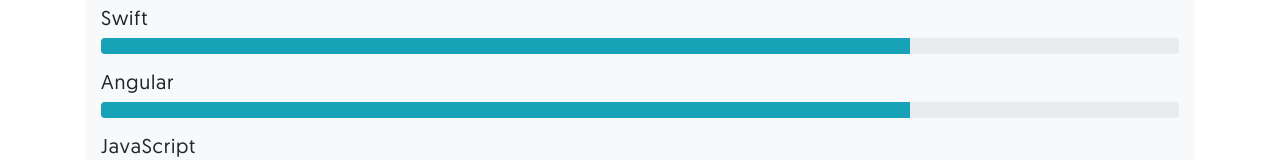
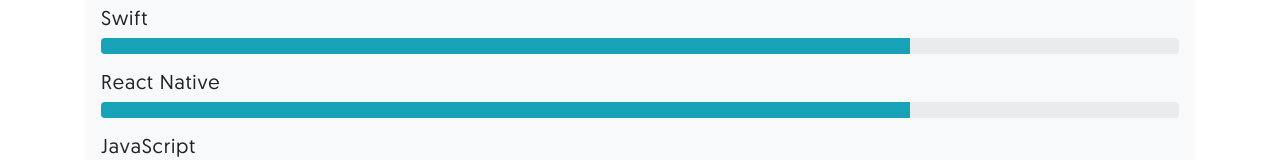
Before and after one commit to ndpiparava/Profile, an Angular app: page / in a window 1280 px wide. Shown: the part 990-1150 px from the top of the page. Built offline with nearby package versions, Linux system fonts and the light colour scheme.

Commit message:
updated skill

```diff
--- a/src/app/home/home.component.ts
+++ b/src/app/home/home.component.ts
@@ -16,7 +16,7 @@
   public mySkills: Skill[] = [
     new Skill("Objective-C", 80),
     new Skill("Swift", 75),
-    new Skill("Angular", 75),
+    new Skill("React Native", 75),
     new Skill("JavaScript", 75),
     new Skill("HTML", 80),
     new Skill("CSS", 80),
```
